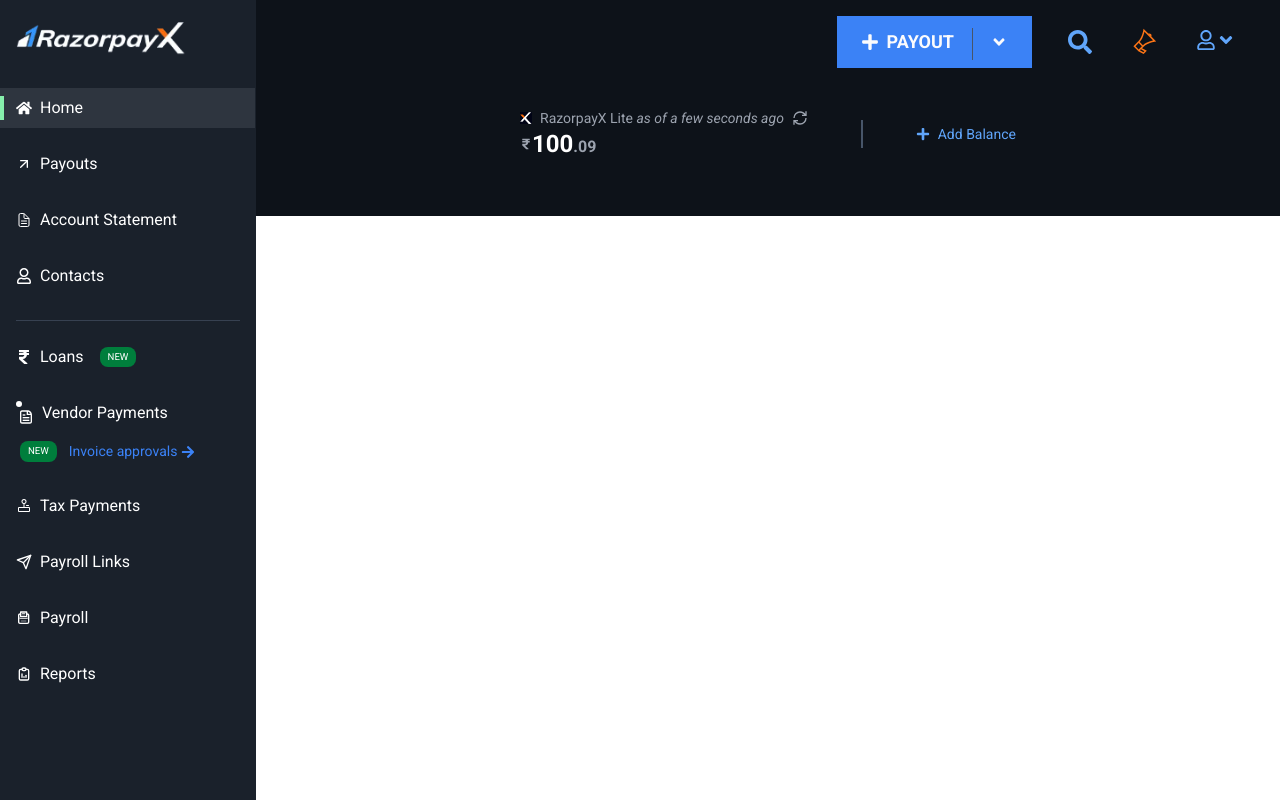
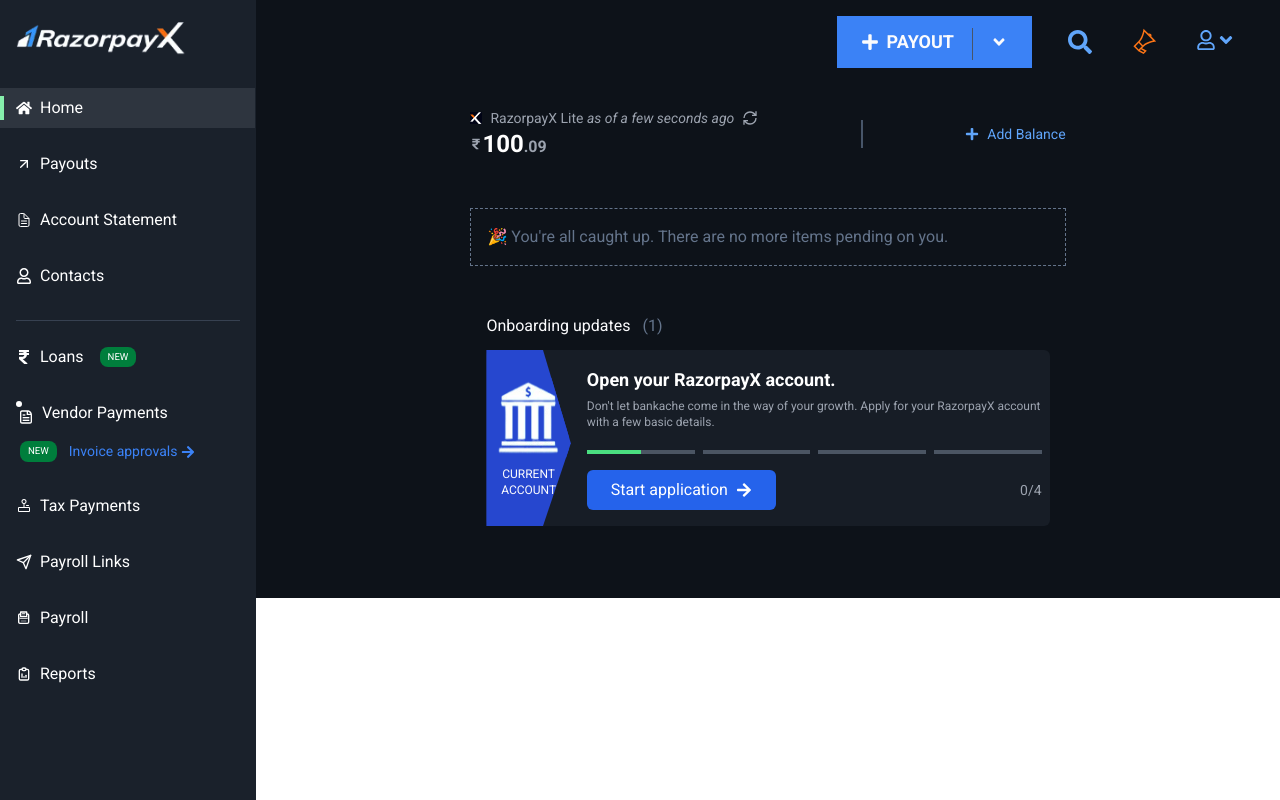
Before and after one commit to itsindrajput/razorpayX, a React (Vite) app: page / in a window 1280 px wide. Built offline with nearby package versions, Linux system fonts and the light colour scheme; a web font is replaced by a local one.

Commit message:
Adding Onboarding Compo

```diff
--- a/src/components/Home.jsx
+++ b/src/components/Home.jsx
@@ -1,14 +1,17 @@
 import React from "react";
 import Navbar from "./Navbar";
 import ShowBalance from "./ShowBalance";
+import PendingItem from "./PendingItem";
+import Onboarding from "./Onboarding";
 
 const Home = () => {
   return (
     <div className="ml-64 p-4 bg-customDark text-customLight w-[100%]">
       <Navbar />
-
-      <div className="px-[25%] py-10">
+      <div className="px-[20%] py-10">
         <ShowBalance />
+        <PendingItem />
+        <Onboarding />
       </div>
     </div>
   );
--- /dev/null
+++ b/src/components/Onboarding.jsx
@@ -0,0 +1,61 @@
+import React from "react";
+import { FaArrowRight } from "react-icons/fa";
+import bank from "../assets/bank.png";
+
+const Onboarding = () => {
+  return (
+    <div className="p-4">
+      <h1 className="mb-3">
+        Onboarding updates <span className="text-slate-500 ml-2">(1)</span>
+      </h1>
+
+      <div className="flex items-center bg-[#171D26] rounded-md h-44">
+        <div className="flex-none w-[15%] h-full relative">
+          <div
+            className="bg-[#2647CF] w-full h-full relative flex items-center justify-center"
+            style={{
+              clipPath: "polygon(0% 0%, 67% 0, 100% 53%, 67% 100%, 0% 100%)",
+            }}
+          >
+            <div className="flex flex-col items-center">
+              <img
+                src={bank}
+                alt="Current Account Image"
+                className="w-20 h-20 mb-2"
+              />
+              <p className="text-xs text-center">CURRENT ACCOUNT</p>
+            </div>
+          </div>
+        </div>
+
+        <div className="flex-1 ml-2 p-2">
+          <h2 className="text-lg font-bold text-white mb-1">
+            Open your RazorpayX account.
+          </h2>
+          <p className="text-xs text-gray-400">
+            Don't let bankache come in the way of your growth. Apply for your
+            RazorpayX account with a few basic details.
+          </p>
+
+          <div className="relative flex items-center mt-5 gap-2">
+            <div className="w-[25%] h-1 bg-gray-600"></div>
+            <div className="absolute w-[12%] h-1 bg-green-400"></div>
+            <div className="w-[25%] h-1 bg-gray-600"></div>
+            <div className="w-[25%] h-1 bg-gray-600"></div>
+            <div className="w-[25%] h-1 bg-gray-600"></div>
+          </div>
+
+          <div className="flex items-center justify-between mt-4">
+            <button className="flex items-center bg-blue-600 text-white rounded-md px-6 py-2">
+              <span>Start application </span>
+              <FaArrowRight className="ml-2" />
+            </button>
+            <span className="text-sm text-gray-400">0/4</span>
+          </div>
+        </div>
+      </div>
+    </div>
+  );
+};
+
+export default Onboarding;
--- /dev/null
+++ b/src/components/PendingItem.jsx
@@ -0,0 +1,11 @@
+import React from "react";
+
+const PendingItem = () => {
+  return (
+    <div className="p-4 mt-12 mb-8 border border-dashed border-slate-500 text-slate-500">
+      <p>🎉 You're all caught up. There are no more items pending on you.</p>
+    </div>
+  );
+};
+
+export default PendingItem;
```
Also changed, not shown: src/assets/bank.png (added).
